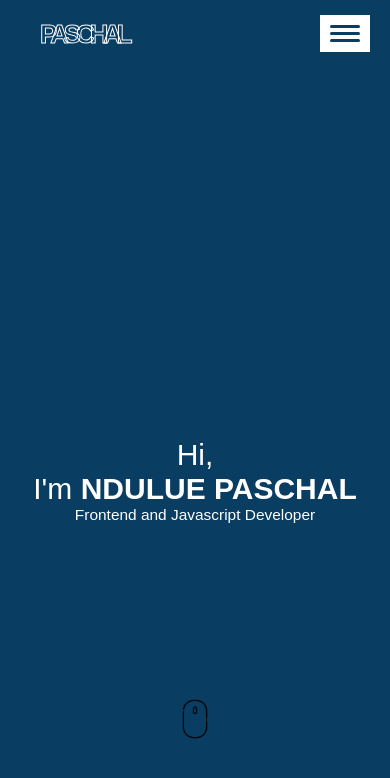
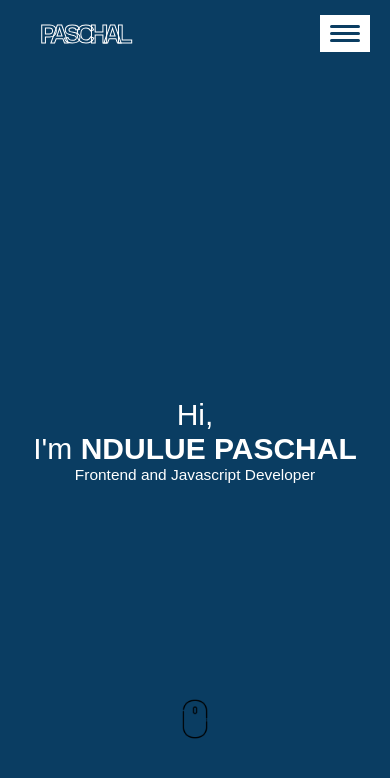
Before and after one commit to Haybuka/portfolio-v3, a plain HTML site: page index.html in a window 390 px wide. Shown: the top 778 px of the page. Drawn offline with Linux system fonts and the light colour scheme.

Commit message:
completed html and css pages

```diff
--- a/assets/style/main.css
+++ b/assets/style/main.css
@@ -310,6 +310,9 @@ footer{
     .banner .mouse{
         bottom: 10%;
     }
+    .banner div{
+        transform: translateY(-40px);
+    }
     .about .mouse,.in-touch .mouse{
       display: none;
     }
```
